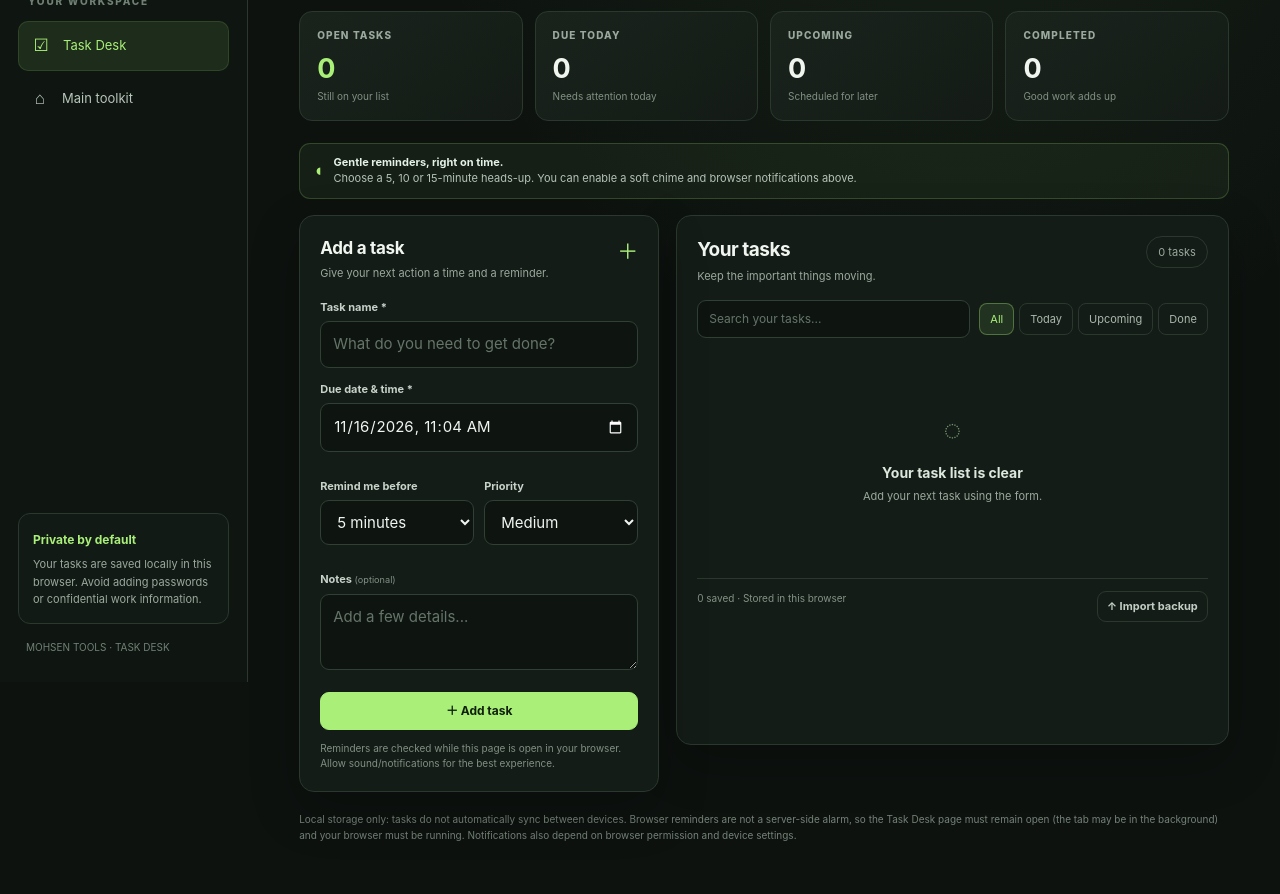
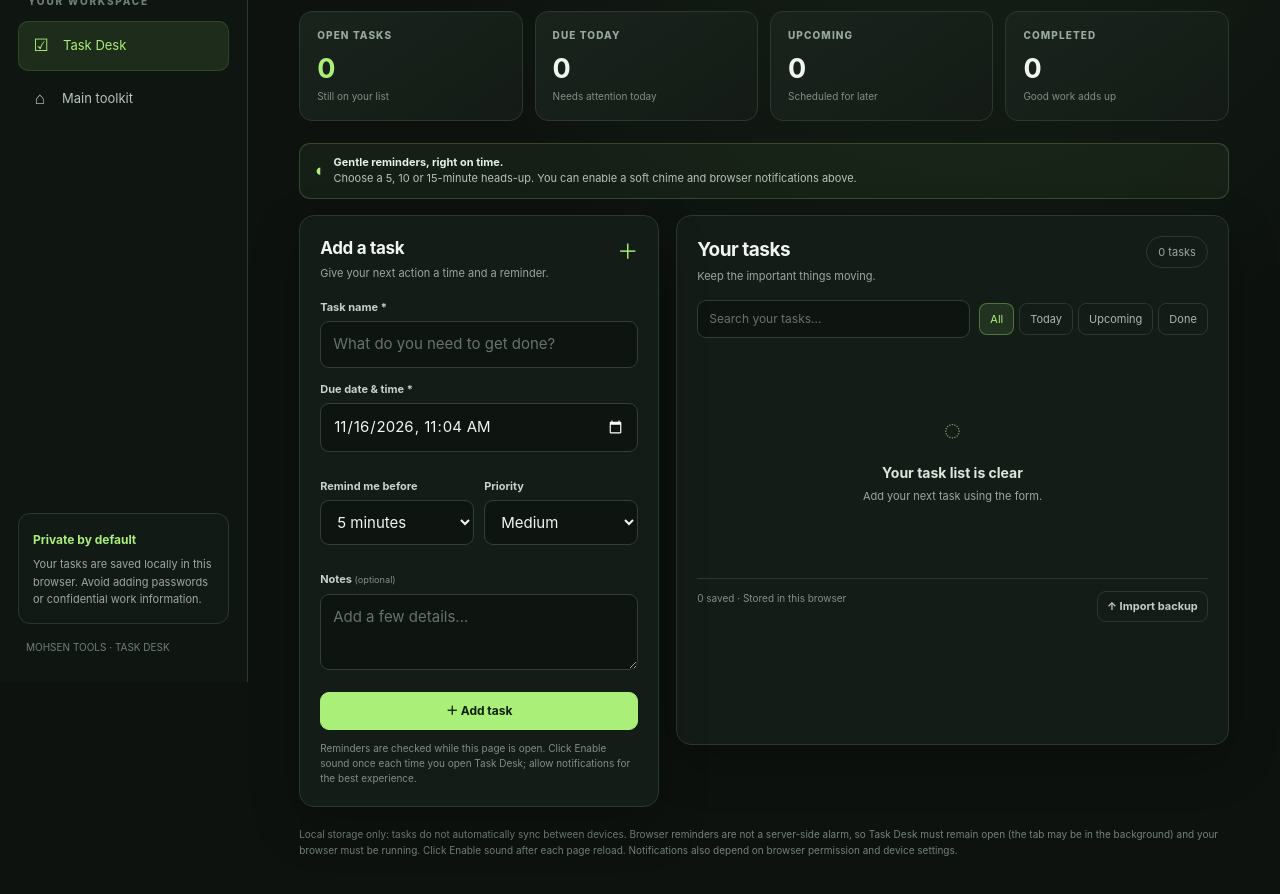
Before and after one commit to mohamed20034/My-Tools, a plain HTML site: page tasks/index.html in a window 1280 px wide. Shown: the part 118-1012 px from the top of the page. Drawn offline with Linux system fonts and the light colour scheme.

Commit message:
Require sound unlock after each page load

```diff
--- a/tasks/index.html
+++ b/tasks/index.html
@@ -52,7 +52,7 @@
       </div>
       <label class="field"><span>Notes <small style="color:#829186;font-weight:400">(optional)</small></span><textarea id="taskNotes" maxlength="500" placeholder="Add a few details..."></textarea></label>
       <div class="form-actions"><button class="btn primary" id="saveTaskBtn" type="submit">＋ Add task</button><button class="btn ghost" id="cancelEditBtn" type="button" hidden>Cancel</button></div>
-      <p class="hint">Reminders are checked while this page is open in your browser. Allow sound/notifications for the best experience.</p>
+      <p class="hint">Reminders are checked while this page is open. Click Enable sound once each time you open Task Desk; allow notifications for the best experience.</p>
     </form>
     <div class="panel tasks-panel">
       <div class="tasks-head"><div><h2>Your tasks</h2><p>Keep the important things moving.</p></div><span class="pill" id="taskCountLabel">0 tasks</span></div>
@@ -69,7 +69,7 @@
       <div class="list-footer"><span id="listSummary">Your tasks stay on this device.</span><button class="btn small ghost" id="importBtn" type="button">↑ Import backup</button></div>
     </div>
   </section>
-  <p class="fineprint">Local storage only: tasks do not automatically sync between devices. Browser reminders are not a server-side alarm, so the Task Desk page must remain open (the tab may be in the background) and your browser must be running. Notifications also depend on browser permission and device settings.</p>
+  <p class="fineprint">Local storage only: tasks do not automatically sync between devices. Browser reminders are not a server-side alarm, so Task Desk must remain open (the tab may be in the background) and your browser must be running. Click Enable sound after each page reload. Notifications also depend on browser permission and device settings.</p>
 </main>
 </div>
 <input type="file" id="importFile" accept="application/json,.json" hidden>
@@ -114,7 +114,7 @@ function loadTasks(){
   }catch(e){tasks=[];toast("Saved task data could not be read.","error");}
   try{
     const prefs=JSON.parse(localStorage.getItem(PREF_KEY)||"{}");
-    soundEnabled=!!prefs.soundEnabled;
+    soundEnabled=false;
     notificationEnabled=!!prefs.notificationEnabled&&("Notification" in window)&&Notification.permission==="granted";
   }catch(e){}
 }
```
